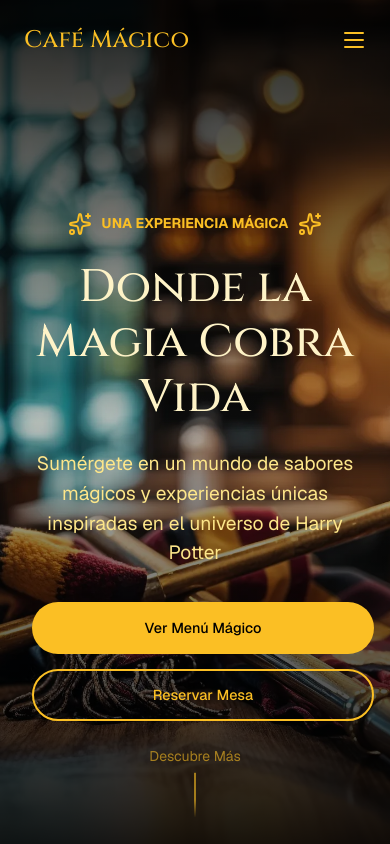
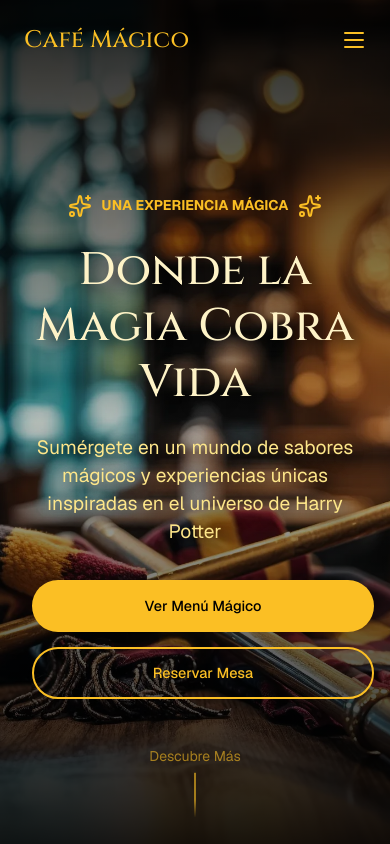
Before and after one commit to Fabrizio-Franco1405/Cafeteria-Harry-Potter, a plain HTML site: page index.html in a window 390 px wide. Shown: the top 844 px of the page. Drawn offline with nearby package versions, Linux system fonts and the light colour scheme.

Commit message:
Corregir responsividad en Beginning

```diff
--- a/src/style/scss/common/_beginning.scss
+++ b/src/style/scss/common/_beginning.scss
@@ -4,6 +4,10 @@
 * {
     @include reset-tags;
     font-optical-sizing: auto;
+}
+
+html {
+    scroll-behavior: smooth;
 }
 
 .header {
@@ -186,6 +190,10 @@
             min-height: 480px;
         }
 
+        @media (max-width: 420px) {
+            margin-top: 4rem;
+        }
+
         #container-content-beginning {
             max-width: 1400px;
             width: 100%;
@@ -209,10 +217,17 @@
                 color: var(--color-amber-100);
                 font-weight: 500;
                 line-height: 70px;
+                text-shadow: 5px 5px 15px #000;
 
                 @media (max-width: 768px) {
                     font-size: 2.85rem;
-                    line-height: 55px;
+                    //line-height: 55px;
+                    line-height: 3.5rem;
+                }
+
+                @media (max-width: 420px) {
+                    font-size: 2.85rem;
+                    line-height: 3.5rem;
                 }
             }
 
@@ -223,6 +238,7 @@
                 font-weight: 400;
                 line-height: 2rem;
                 margin-bottom: 34px;
+                text-shadow: 5px 5px 15px #000;
 
                 @media (max-width: 768px) {
                     line-height: 1.85rem;
@@ -231,6 +247,7 @@
 
                 @media (max-width: 480px) {
                     font-size: 1.2rem;
+                    line-height: 1.75rem;
                 }
             }
 
@@ -278,6 +295,7 @@
         position: absolute;
         opacity: 0.6;
         animation: flotar 1.3s ease-in infinite alternate-reverse;
+        visibility: visible;
 
         h3{
             color: var(--color-amber-400);
@@ -292,6 +310,12 @@
             width: 2px;
             background-color: var(--color-amber-400);
             background: linear-gradient(0deg, rgba(251,191,36,0) 0%, rgba(251,191,36,1) 40%);
+        }
+
+        @media (max-width: 400px) {
+            @media (max-height: 820px) {
+                visibility: hidden;
+            }
         }
     }
 }
@@ -317,4 +341,4 @@
 @keyframes flotar {
     0% { transform: translateY(0); } /* Posición inicial */
     100% { transform: translateY(-15px); } /* Se mueve 10px hacia arriba */
-}
+  }
```
Also changed, not shown: src/style/css/main.css, 1 other file.
